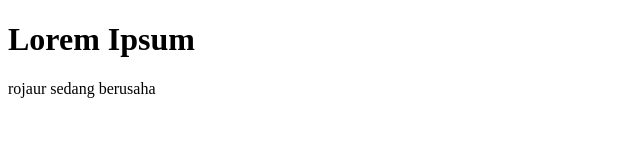
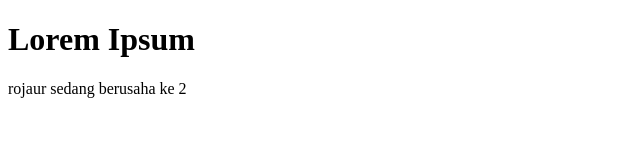
Before and after one commit to Rojaurrafiqi/cobadeploy, a plain HTML site: page index.html in a window 1280 px wide. Shown: the full height of the page, 0-640 px from the left. Drawn offline with Linux system fonts and the light colour scheme.

Commit message:
Update index.html

```diff
--- a/index.html
+++ b/index.html
@@ -6,7 +6,7 @@
   </head>
   <body>
     <h1>Lorem Ipsum</h1>
-    <p>rojaur sedang berusaha
+    <p>rojaur sedang berusaha ke 2
     </p>
   </body>
 </html>
```
